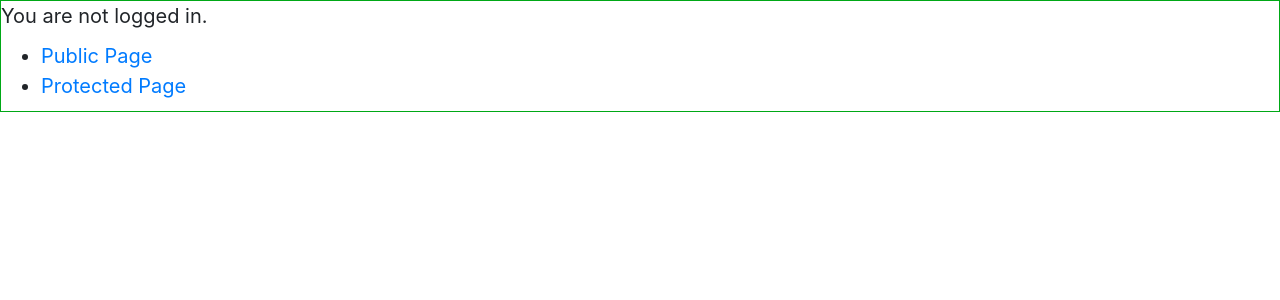
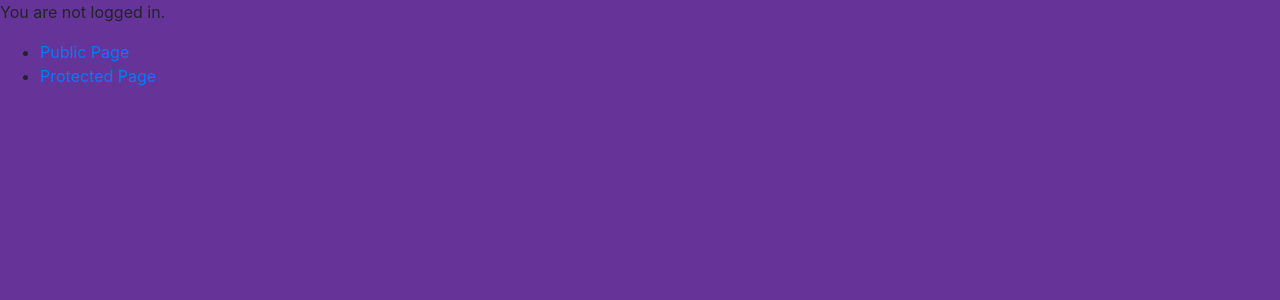
Before and after one commit to Vincent440/passport-mern-mysql, a React (Create React App) app in the folder client/: page /manager in a window 1280 px wide. Shown: the top 300 px of the page. Built offline with nearby package versions, Linux system fonts and the light colour scheme.

Commit message:
Adding changes from a while ago and pushing up to branch to come back to later maybe.

```diff
--- a/client/src/App.js
+++ b/client/src/App.js
@@ -26,15 +26,13 @@ const App = () => {
   })
 
   useEffect(() => {
-    console.log('useEffect App.js ln:29')
-
     API.getLoginStatus()
       .then(res => {
         console.log(res.user)
         setUser(res.user)
       })
       .catch(error => console.log(error))
-  }, [setUser])
+  }, [])
 
   return (
     <UserContext.Provider value={{ user, setUser }}>
@@ -42,7 +40,6 @@ const App = () => {
         <Router>
           {user.accessId === 0 ? (
             <Container
-              className='d-flex justify-content-center w-100'
               fluid='md'
             >
               <Login />
--- a/client/src/index.css
+++ b/client/src/index.css
@@ -1,16 +1,3 @@
-html {
-  font-size: 10px;
+body {
+  background-color: rebeccapurple;
 }
-body {
-  margin: 0;
-  padding: 0;
-  box-sizing: border-box;
-  overflow: none;
-  width: 100vw;
-  height: 100vh;
-  font-size: 2rem;
-}
-
-#root {
-  border: 1px #00a816 solid;
-}
--- a/client/src/pages/Login.js
+++ b/client/src/pages/Login.js
@@ -44,15 +44,15 @@ const Login = () => {
 
   }
   return (
-    <Row className='justify-content-center'>
+    <Row className='text-center '>
       <Col xs='10'>
-        <h1 className='text-center display-3 text-capitalize'>
+        <h1 className='display-3 text-capitalize'>
           Welcome {username ? username : 'User'}
         </h1>
         <Form
           disabled={!isValidInput()}
           onSubmit={e => handleSubmit(e)}
-          className='text-center border p-3'
+          className='border p-3'
         >
           <Form.Row className='justify-content-center'>
             <Form.Group controlId='loginUsername'>
```
Also changed, not shown: 2 other files (tests, documents, lock files or other folders).
